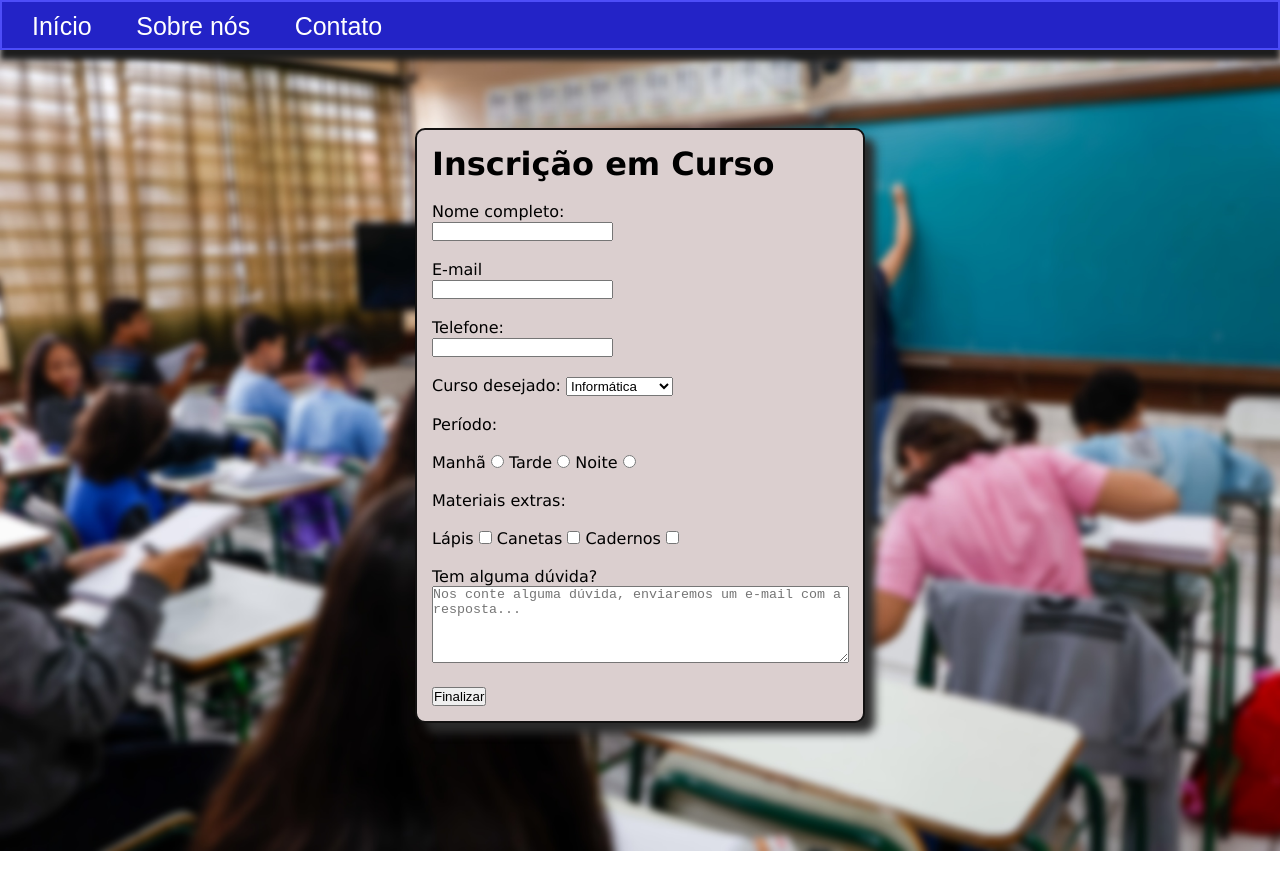
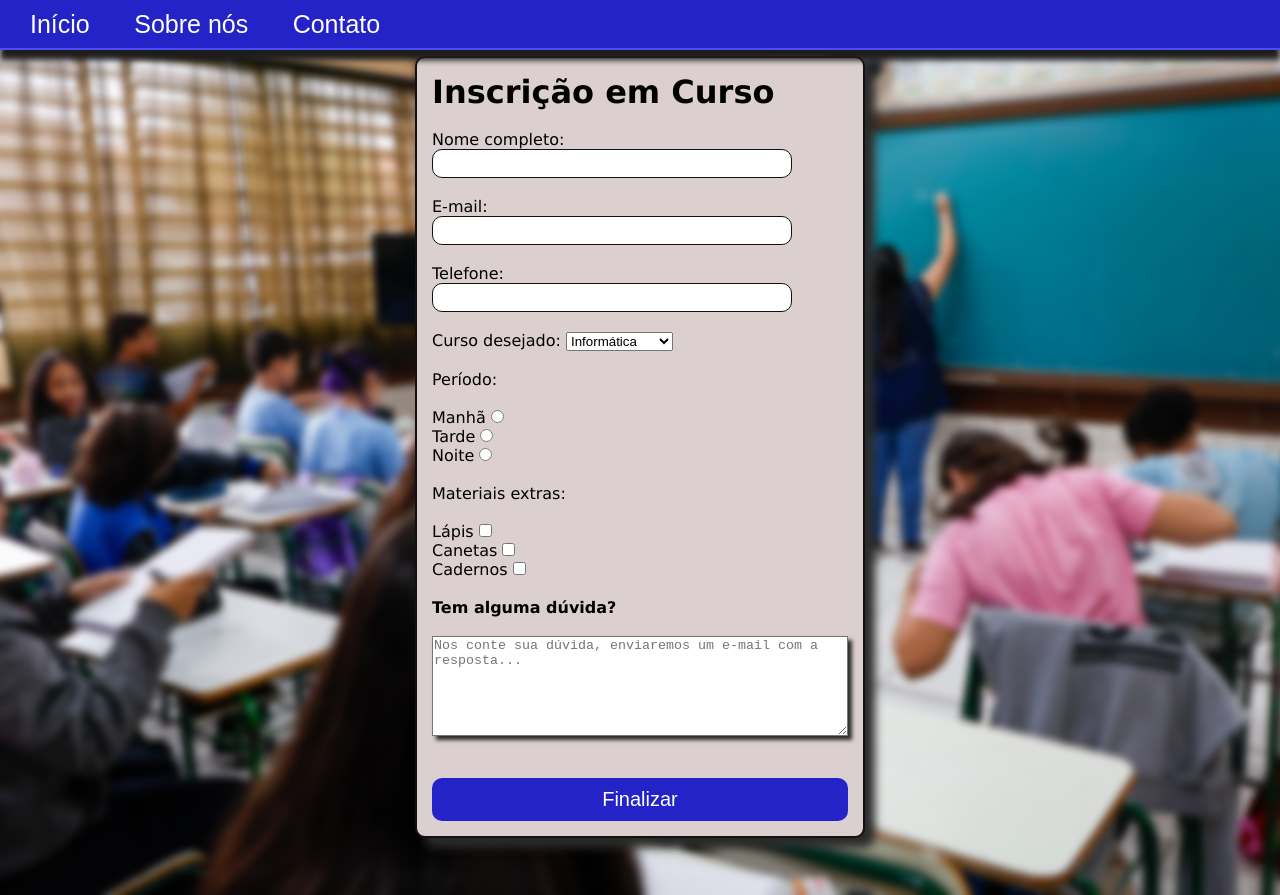
Before and after one commit to Mauro-Alexandre/WS---Dev-Web, a plain HTML site: page Atividades - Formulário/Atividade 12/index.html in a window 1280 px wide. Before the commit the page ends 851 px from the top, so only its background shows below. Drawn offline with Linux system fonts and the light colour scheme.

Commit message:
formulário atividade

```diff
--- a/Atividades - Formulário/Atividade 12/index.html
+++ b/Atividades - Formulário/Atividade 12/index.html
@@ -7,6 +7,7 @@
     <link rel="stylesheet" href="style.css">
 </head>
 <body>
+
     <header>
         <nav>
             <ul>
@@ -14,19 +15,26 @@
                 <li>Sobre nós</li>
                 <li>Contato </li>
             </ul>
+
+            <img src="./Atividade 12 - logo.png" alt="logo" class="logo">
         </nav>
+
+
     </header>
 
     <form action="./">
         <h1>Inscrição em Curso</h1>
+
         <br>
+
+        <div class="informacoes">
             <label for="nome">Nome completo:</label>
             <br>
             <input type="text" name="nome" id="nome" required>
 
             <br><br>
 
-        <label for="email">E-mail</label>
+            <label for="email">E-mail:</label>
             <br>
             <input type="email" name="email" id="email" required>
 
@@ -34,10 +42,12 @@
 
             <label for="telefone">Telefone:</label>
             <br>
-        <input type="tel" name="telefone" id="telefone" required>
+            <input type="tel" name="telefone" id="telefone" minlength="11" required>
+        </div>
 
-        <br><br>
+        <br>
 
+        <div class="cursos">
             <label for="curso">Curso desejado:</label>
 
             <select name="curso" id="curso" required>
@@ -49,47 +59,56 @@
                 <option value="estetica">Estética</option>
                 <option value="adm">Administração</option>
             </select>
+        </div>
 
-        <br><br>
+        <br>
 
+        <div class="periodo">
             <label for="periodo">Período:</label>
 
             <br><br>
 
             <label for="manha">Manhã
-            <input type="radio" name="manha" id="manha" required>
+                <input type="radio" name="periodo" id="manha" required>
             </label>
+            <br>
+            <label for="tarde">Tarde
+                <input type="radio" name="periodo" id="tarde" required>
+            </label>
+            <br>
+            <label for="noite">Noite
+                <input type="radio" name="periodo" id="noite" required>
+            </label>
+        </div>
 
-        <label for="tarde">Tarde
-            <input type="radio" name="tade" id="tarde" required>
-        </label>
+        <br>
 
-        <label for="noite">Noite
-            <input type="radio" name="noite" id="noite" required>
-        </label>
-
-        <br><br>
-
+        <div class="materiais">
             <label for="materiais">Materiais extras:</label>
             <br><br>
 
             <label for="lapis">Lápis
                 <input type="checkbox" name="lapis" id="lapis">
             </label>
-
+            <br>
             <label for="canetas">Canetas
                 <input type="checkbox" name="canetas" id="canetas">
             </label>
-
+            <br>
             <label for="cadernos">Cadernos
                 <input type="checkbox" name="cadernos" id="cadernos">
             </label>
+        </div>
+
+        <br>
+
+        <div class="duvida">
+            <label for="duvida">Tem alguma dúvida?</label>
 
             <br><br>
 
-        <label for="duvida">Tem alguma dúvida?</label>
-        <br>
-        <textarea name="duvida" id="duvida" placeholder="Nos conte alguma dúvida, enviaremos um e-mail com a resposta..." name="duvida" id="duvida" rows="5" cols="50"></textarea>
+            <textarea name="duvida" id="duvida" placeholder="Nos conte sua dúvida, enviaremos um e-mail com a resposta..." name="duvida" id="duvida" rows="6" cols="50"></textarea>
+        </div>
 
         <br><br>
 
--- a/Atividades - Formulário/Atividade 12/style.css
+++ b/Atividades - Formulário/Atividade 12/style.css
@@ -20,10 +20,19 @@ header
     font-family: sans-serif;
     top: 0;
     width: 100%;
-    height: 50px;;
+    height: 50px;
     position: fixed;
-    border: rgb(77, 77, 248) solid 2px;
+    border-bottom: rgb(77, 77, 248) solid 2px;
     box-shadow: 0px 10px 6px rgb(29, 29, 29);
+}
+
+.logo
+{
+    height: 40px;
+    padding: 1px;
+    position: fixed;
+    top: 5px;
+    margin-left: 1800px;
 }
 
 nav li
@@ -36,7 +45,6 @@ nav li
 
 form
 {
-
     font-family:Verdana, Geneva, Tahoma, sans-serif;
     box-shadow: 10px 10px 10px rgb(43, 43, 43);
     background-color: rgb(219, 207, 207);
@@ -44,6 +52,45 @@ form
     border-radius: 10px;
     padding: 15px;
     width: 450px;
-    margin: 10% auto;
+    margin: 4.4% auto;
+}
 
+form input
+{
+    border-radius: 10px;
+    border: 1px solid rgb(19, 18, 18);
 }
+
+.informacoes #nome, #email, #telefone
+{
+    width: 360px;
+    padding: 6px;
+}
+
+.duvida
+{
+    font-weight: bold;
+}
+.duvida #duvida
+{
+    width: 100%;
+    height: 100px;
+    padding: 1px;
+    box-shadow: 4px 4px 4px rgb(43, 43, 43);
+}
+
+button
+{
+    background-color: rgb(35, 35, 199);
+    color: white;
+    border: none;
+    border-radius: 10px;
+    padding: 10px;
+    width: 100%;
+    font-size: 20px;
+}
+
+button:hover
+{
+    background-color: rgb(134, 134, 241);
+}
```
Also changed, not shown: Atividades - Formulário/Atividade 12/Atividade 12 - logo.png (added), Atividades - Formulário/Atividade 12/download.png (deleted). Lines whose indentation alone changed are shown as unchanged.
